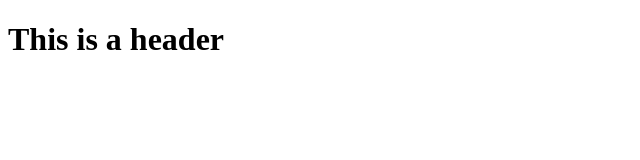
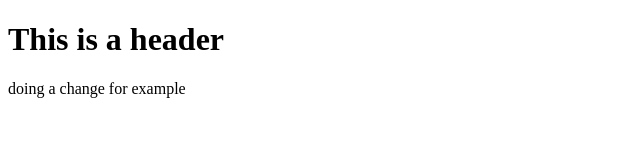
Before and after one commit to Gomez922/git-test, a plain HTML site: page index.html in a window 1280 px wide. Shown: the whole page, without its empty margins (0-640 px from the left). Drawn offline with Linux system fonts and the light colour scheme.

Commit message:
Second commit

```diff
--- a/index.html
+++ b/index.html
@@ -8,5 +8,6 @@
 </head>
 <body>
     <h1>This is a header</h1>
+    <p>doing a change for example</p>
 </body>
 </html>
```
